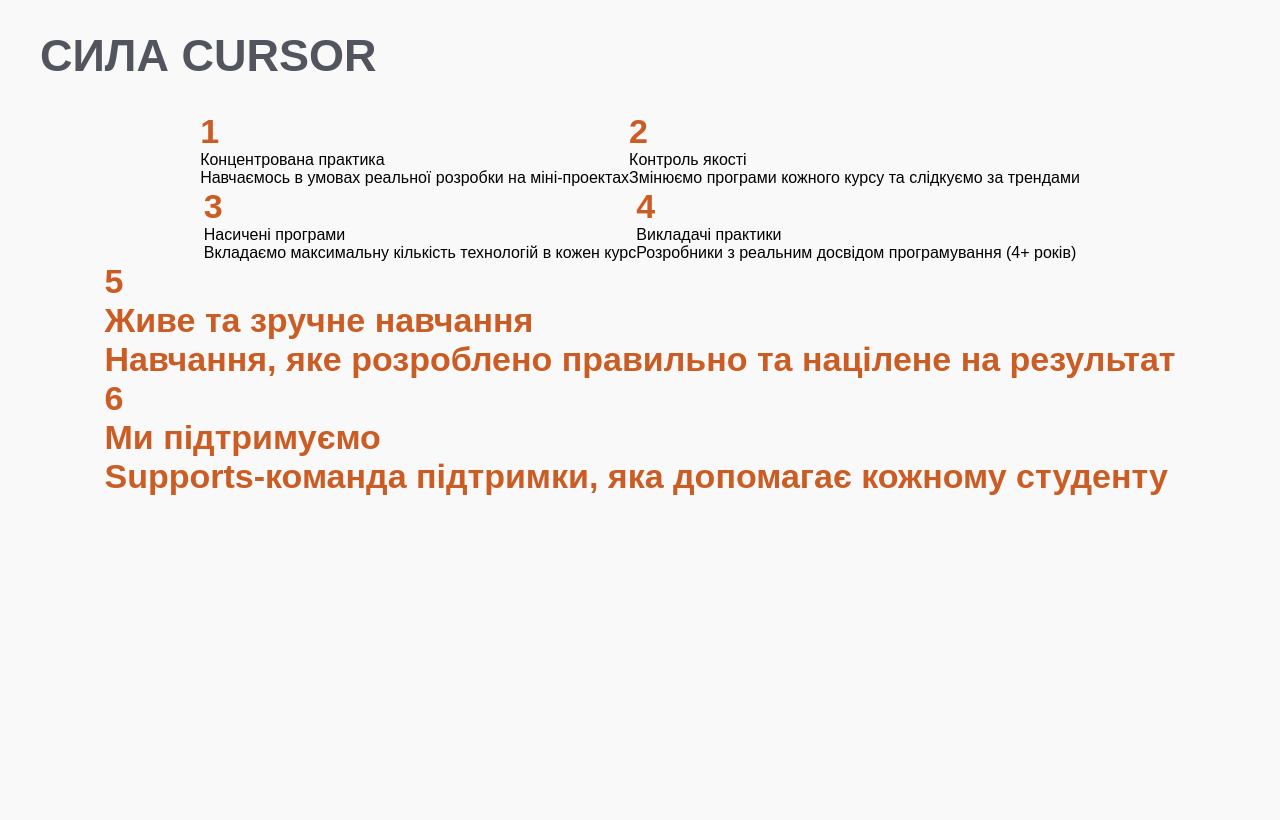
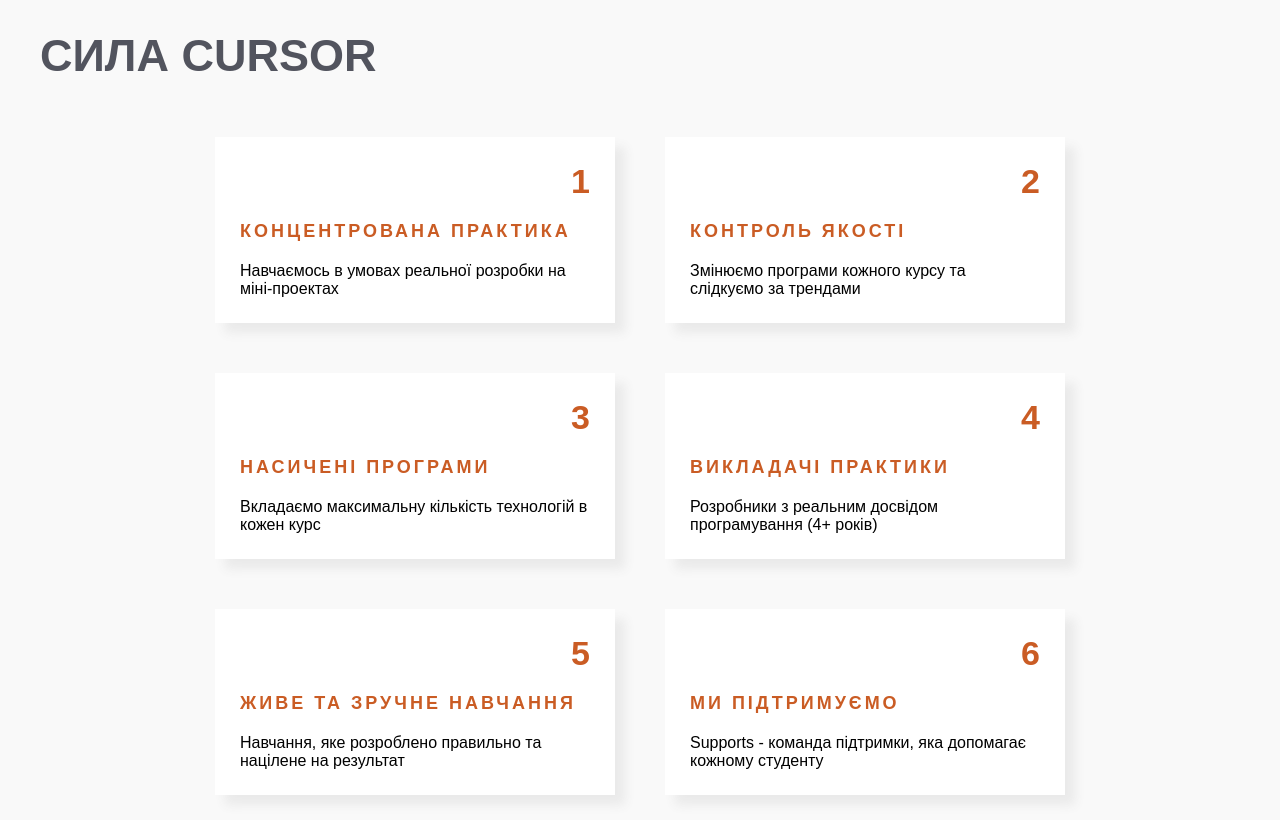
Before and after one commit to Ivanka1/Animation, a plain HTML site: page index.html in a window 1280 px wide. Drawn offline with Linux system fonts and the light colour scheme.

Commit message:
Update index.html

```diff
--- a/index.html
+++ b/index.html
@@ -12,37 +12,38 @@
 </header>
 <main>
 <nav class="container">
-        <a class="container_box">
-            <span class="box">1</span>
-            <p class="container_box__1">Концентрована практика</p>
-            <p class="container_box__2">Навчаємось в умовах реальної розробки на міні-проектах</p>
+    <a class="main">
+        <p class="box">1</p>
+        <h2>Концентрована практика</h2>
+        <p>Навчаємось в умовах реальної розробки на міні-проектах</p>
     </a>
-        <a class="container_box">
-            <span class="box">2</span>
-            <p class="container_box__1">Контроль якостi</p>
-            <p class="container_box__2">Змінюємо програми кожного курсу та слідкуємо за трендами</p>
+    <a class="main">
+        <p class="box">2</p>
+        <h2>Контроль якостi</h2>
+        <p>Змінюємо програми кожного курсу та слідкуємо за трендами</p>
     </a>
-        <a class="container_box">
-            <span class="box">3</span>
-            <p class="container_box__1">Насиченi програми</p>
-            <p class="container_box__2">Вкладаємо максимальну кількість технологій в кожен курс</p>
+    <a class="main">
+        <p class="box">3</p>
+        <h2>Насиченi програми</h2>
+        <p>Вкладаємо максимальну кількість технологій в кожен курс</p>
     </a>
-        <a class="container_box">
-            <span class="box">4</span>
-            <p class="container_box__1">Викладачi практики</p>
-            <p class="container_box__2">Розробники з реальним досвідом програмування (4+ років)</p>
+    <a class="main">
+        <p class="box">4</p>
+        <h2>Викладачi практики</h2>
+        <p>Розробники з реальним досвідом програмування (4+ років)</p>
     </a>
-        <a class="container_box">
-            <nav class="box">5</span>
-            <p class="container_box__1">Живе та зручне навчання</p>
-            <p class="container_box__2">Навчання, яке розроблено правильно та націлене на результат</p>
+    <a class="main">
+        <p class="box">5</p>
+        <h2>Живе та зручне навчання</h2>
+        <p>Навчання, яке розроблено правильно та націлене на результат</p>
     </a>
-        <a class="container_box">
-            <nav class="box">6</nav>
-             <p class="container_box__1">Ми пiдтримуємо</p>
-             <p class="container_box__2">Supports-команда підтримки, яка допомагає кожному студенту</p>
+    <a class="main">
+        <p class="box">6</p>
+        <h2>Ми пiдтримуємо</h2>
+        <p>Supports -  команда підтримки, яка допомагає кожному студенту</p>
     </a>
 </nav>
 </main>
+
 </body>
 </html>
```
Lines whose indentation alone changed are shown as unchanged.
